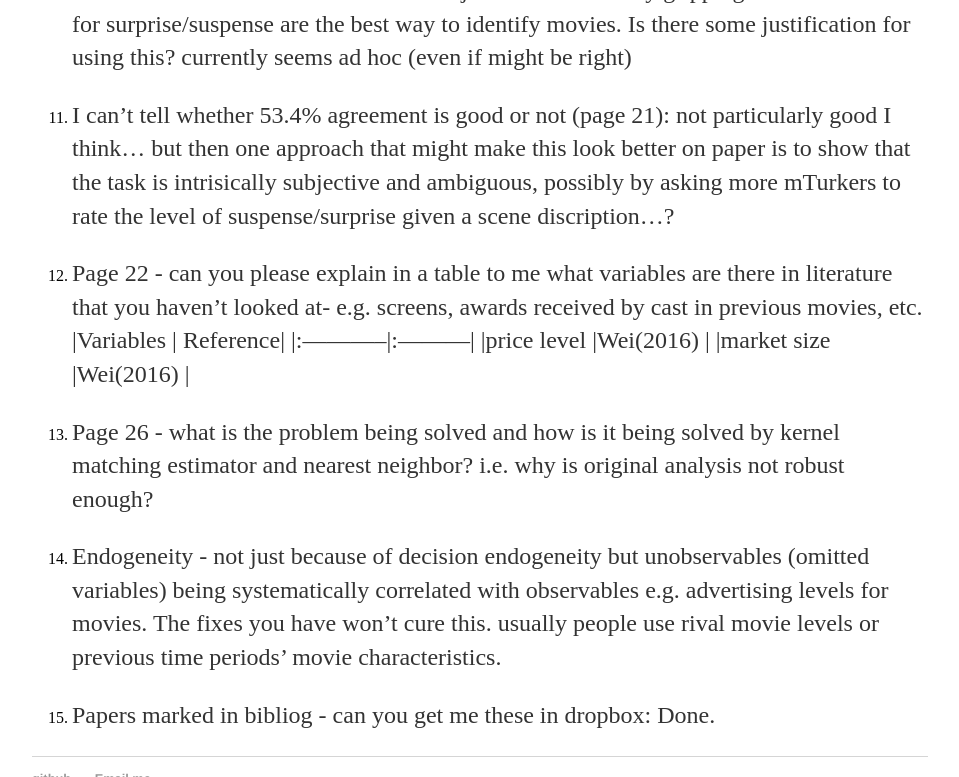
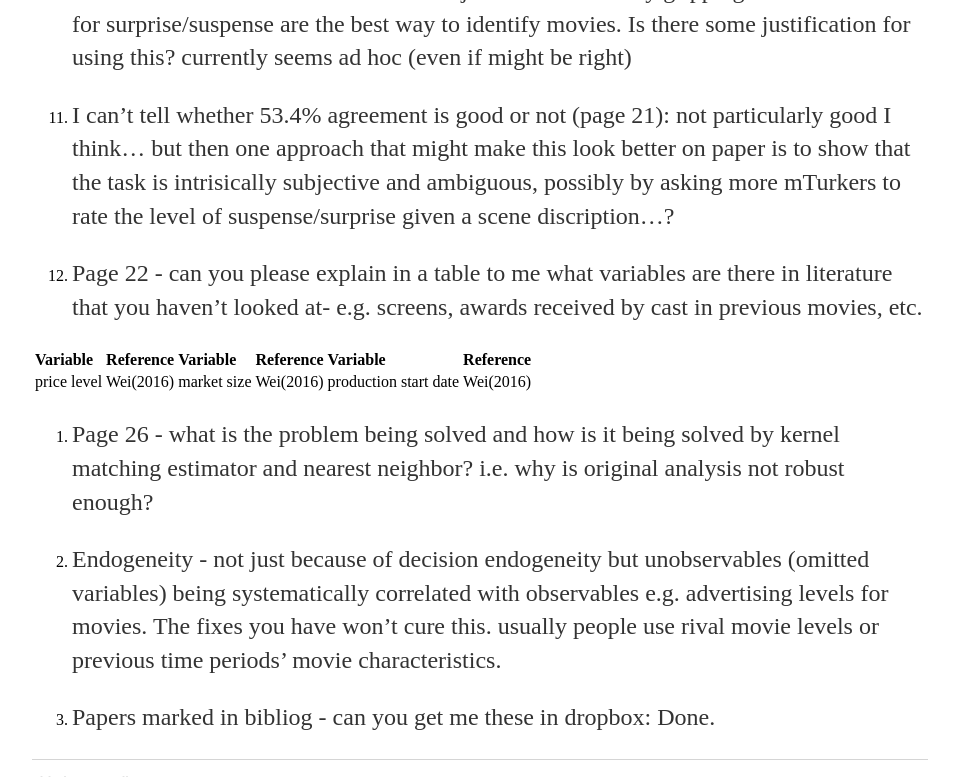
Before and after one commit to shenglih/shenglih.github.io, a Jekyll site: the page built from _posts/2017-07-16-post1.md, in a window 1280 px wide and 900 px high, scrolled down 1274 px, cut to the strip 0-777 px from the top of the window. Shown: the whole strip, without its empty margins (160-1119 px from the left). Built offline with Jekyll 4.4.1, drawn with Linux system fonts in a browser that asks for light colours.

Commit message:
Update 2017-07-16-post1.md

```diff
--- a/_posts/2017-07-16-post1.md
+++ b/_posts/2017-07-16-post1.md
@@ -31,10 +31,13 @@ date: 2017-07-16
 
 
 12. Page 22 -  can you please explain in a table to me what variables are there in literature that you haven’t looked at-  e.g. screens, awards received by cast in previous movies, etc.
-|Variables   | Reference|
-|:-----------|:---------|
-|price level |Wei(2016) |
-|market size |Wei(2016) |
+
+|Variable   |Reference |Variable    |Reference |Variable             |Reference |
+|:----------|:---------|:-----------|:---------|:--------------------|:---------|
+|price level|Wei(2016) |market size |Wei(2016) |production start date|Wei(2016) |
+
+
+
 
 
 13. Page 26 -  what is the problem being solved and how is it being solved by kernel matching estimator and nearest neighbor?   i.e. why is original analysis not robust enough?
```
